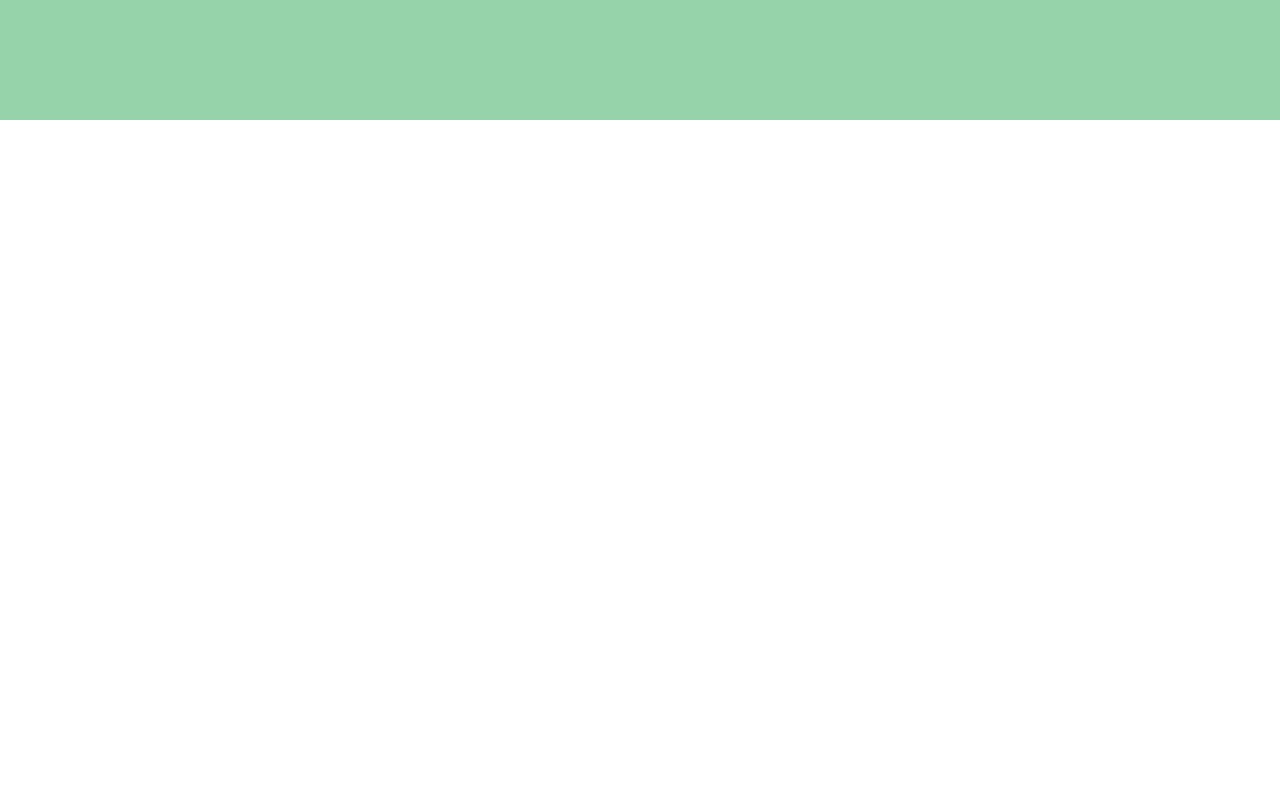
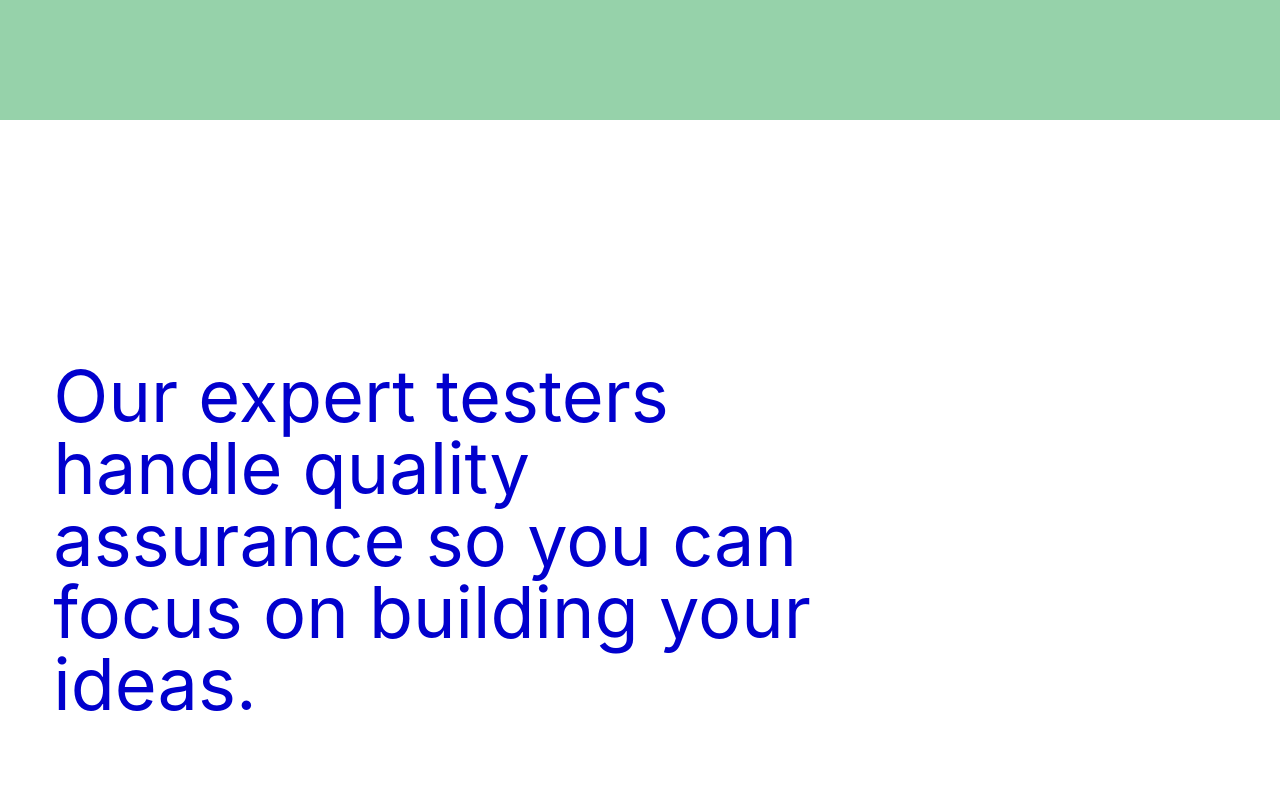
Before and after one commit to Morrism1/workshop-project, a React (Create React App) app: page / in a window 1280 px wide. Shown: the part 680-1480 px from the top of the page. Before the commit the page ends 800 px from the top, so only its background shows below. Built offline with nearby package versions, Linux system fonts and the light colour scheme.

Commit message:
Create the second page

```diff
--- a/src/components/App.js
+++ b/src/components/App.js
@@ -1,6 +1,7 @@
 import Navbar from './Navbar';
 import GenericPage from './GenericPage';
 import Button from './Button';
+import { pageTwoH2, pageTwoDownpart } from './PageTwo';
 
 
 function App() {
@@ -10,6 +11,8 @@ function App() {
     <>
       <Navbar />
       <GenericPage header={h2} body={<Button text={'Get in touch'} />} bg={'bg-primary'} />
+      <GenericPage header={pageTwoH2} body={pageTwoDownpart} bg={'bg-white'} />
+
     </>
   );
 }
```
